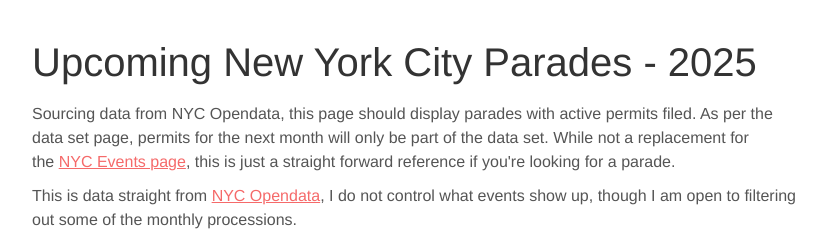
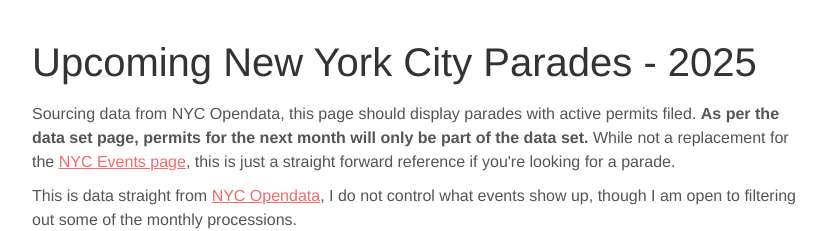
Before and after one commit to chinjon/nyc-events, a React (Vite) app: page / in a window 1280 px wide. Shown: the top 231 px of the page, without its empty margins (224-1050 px from the left). Built offline with nearby package versions, Linux system fonts and the light colour scheme; no server answers.

Commit message:
feat: update card styling
add badge and badge colors

```diff
--- a/src/App.css
+++ b/src/App.css
@@ -3,6 +3,10 @@
   display: flex;
   flex-direction: column;
   gap: 10px;
+}
+
+.bolded-content {
+  font-weight: 700;
 }
 
 .footer-content {
--- a/src/App.tsx
+++ b/src/App.tsx
@@ -32,8 +32,8 @@ function App() {
           <h1>Upcoming New York City Parades - 2025</h1>
           <p>
             Sourcing data from NYC Opendata, this page should display parades
-            with active permits filed. As per the data set page, permits for the
-            next month will only be part of the data set. While not a
+            with active permits filed. <span className="bolded-content">As per the data set page, permits for the
+            next month will only be part of the data set.</span> While not a
             replacement for the&nbsp;
             <a href="https://www.nyc.gov/events/index.html" target="_blank">
               NYC Events page
--- a/src/components/event-card/event-card.css
+++ b/src/components/event-card/event-card.css
@@ -45,7 +45,6 @@
 }
 
 .badge {
-  background-color: rgb(31, 163, 146);
   color: white;
   padding: 4px 8px;
   text-align: center;
@@ -53,6 +52,14 @@
   text-wrap: nowrap;
 }
 
+.borough-badge-color {
+  background-color: rgb(31, 163, 146);
+}
+
+.generic-badge-color {
+  background-color: rgb(248, 67, 67);
+}
+
 @media (max-width: 600px) {
   .event-card {
     max-width: 80vw;
--- a/src/components/event-card/event-card.tsx
+++ b/src/components/event-card/event-card.tsx
@@ -20,12 +20,12 @@ export default function EventCard(eventInfo: { eventInfo: Event }) {
             <div>{dateDay}</div>
           </div>
           <div className="event-date-year">{dateYear}</div>
-          <div><span className="badge">{eventInfo.eventInfo.event_borough}</span></div>
+          <div><span className="badge borough-badge-color">{eventInfo.eventInfo.event_borough}</span></div>
         </div>
         <div>
           <div className="event-title">{eventInfo.eventInfo.event_name}</div>
           <div>
-            <span className="event-type">{eventInfo.eventInfo.event_type}</span>{" "}
+            <span className="badge generic-badge-color">{eventInfo.eventInfo.event_type}</span>{" "}
           </div>
           <div className="truncate">
             {eventInfo.eventInfo.event_location?.split(",")[0]}
```
